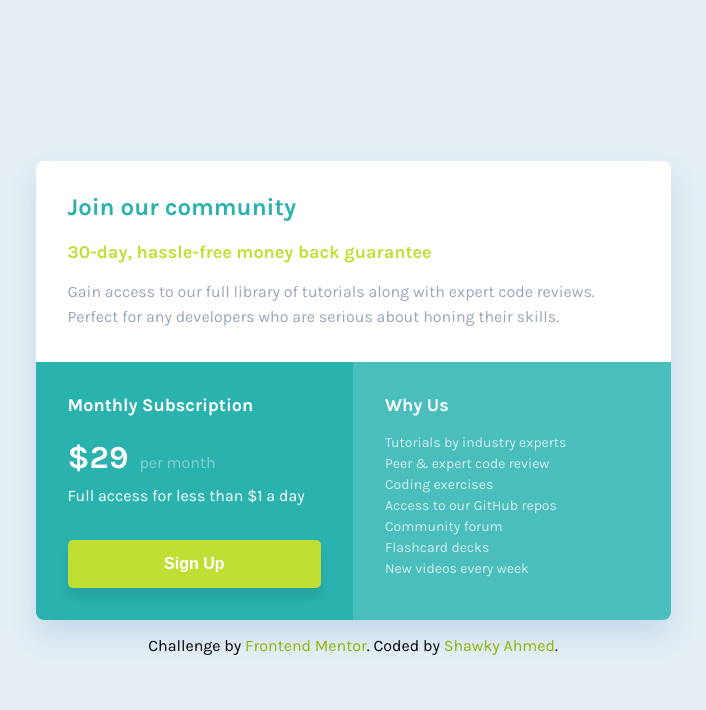
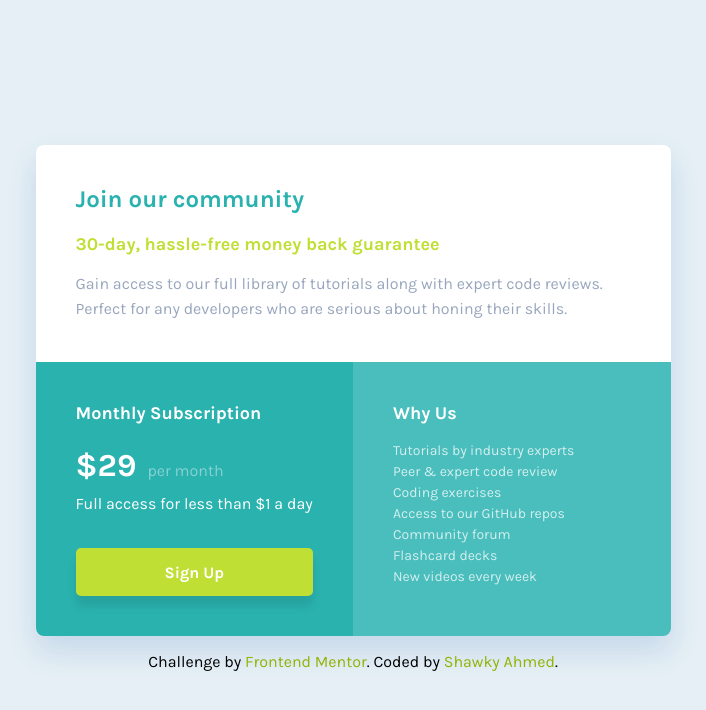
Before and after one commit to QS3H/price-grid-component-Frontend-Mentor, a plain HTML site: page index.html in a window 1280 px wide. Shown: the whole page, without its empty margins (287-993 px from the left). Drawn offline with Linux system fonts and the light colour scheme.

Commit message:
second commit

```diff
--- a/index.html
+++ b/index.html
@@ -36,9 +36,8 @@
             <p><span id="price">&dollar;29</span>per month</p>
           </div>
           <p>Full access for less than &dollar;1 a day</p>
-          <button>
-            <a href="https://github.com/QS3H" target="_blank">Sign Up</a>
-          </button>
+
+          <a href="https://github.com/QS3H" target="_blank">Sign Up</a>
         </section>
 
         <section class="card__bottom-benefits padding">
--- a/styels.css
+++ b/styels.css
@@ -80,7 +80,7 @@ body {
 .card__top {
   grid-column: span 2;
   background-color: var(--clr-neutral-white);
-  padding: 2rem;
+  padding: 2.5rem;
 }
 
 .card__top h1 {
@@ -136,7 +136,8 @@ body {
   font-weight: var(--fw-regular);
 }
 
-button {
+.card__bottom-pricing a {
+  display: inline-block;
   width: 100%;
   height: 3rem;
   border-radius: 5px;
@@ -148,19 +149,12 @@ button {
   background-color: var(--clr-secondary-Bright-Yellow);
   color: var(--clr-neutral-white);
   margin-top: 2rem;
+  text-decoration: none;
+  text-align: center;
+  align-content: center;
 }
 
-button a {
-  text-decoration: none;
-  color: var(--clr-neutral-white);
-}
-
-button a:hover {
-  color: var(--clr-primary-cyan);
-  transform: color 0.3s;
-}
-
-button:hover {
+.card__bottom-pricing a:hover {
   cursor: pointer;
   background-color: hsl(71, 100%, 54%);
   color: var(--clr-primary-cyan);
@@ -173,7 +167,7 @@ button:hover {
 }
 
 .padding {
-  padding: 2rem;
+  padding: 2.5rem;
 }
 
 footer {
```
Also changed, not shown: 1 other file.
